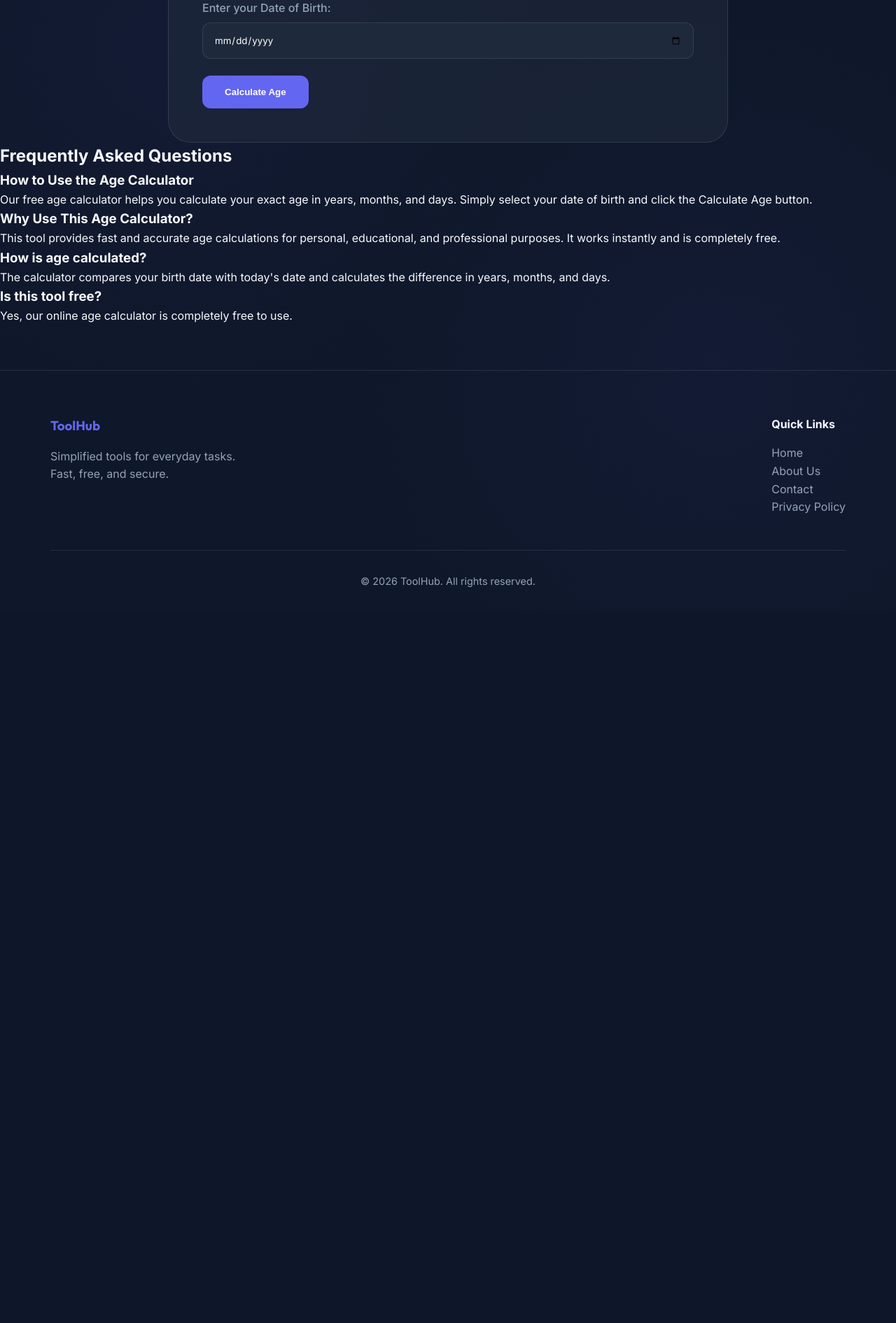
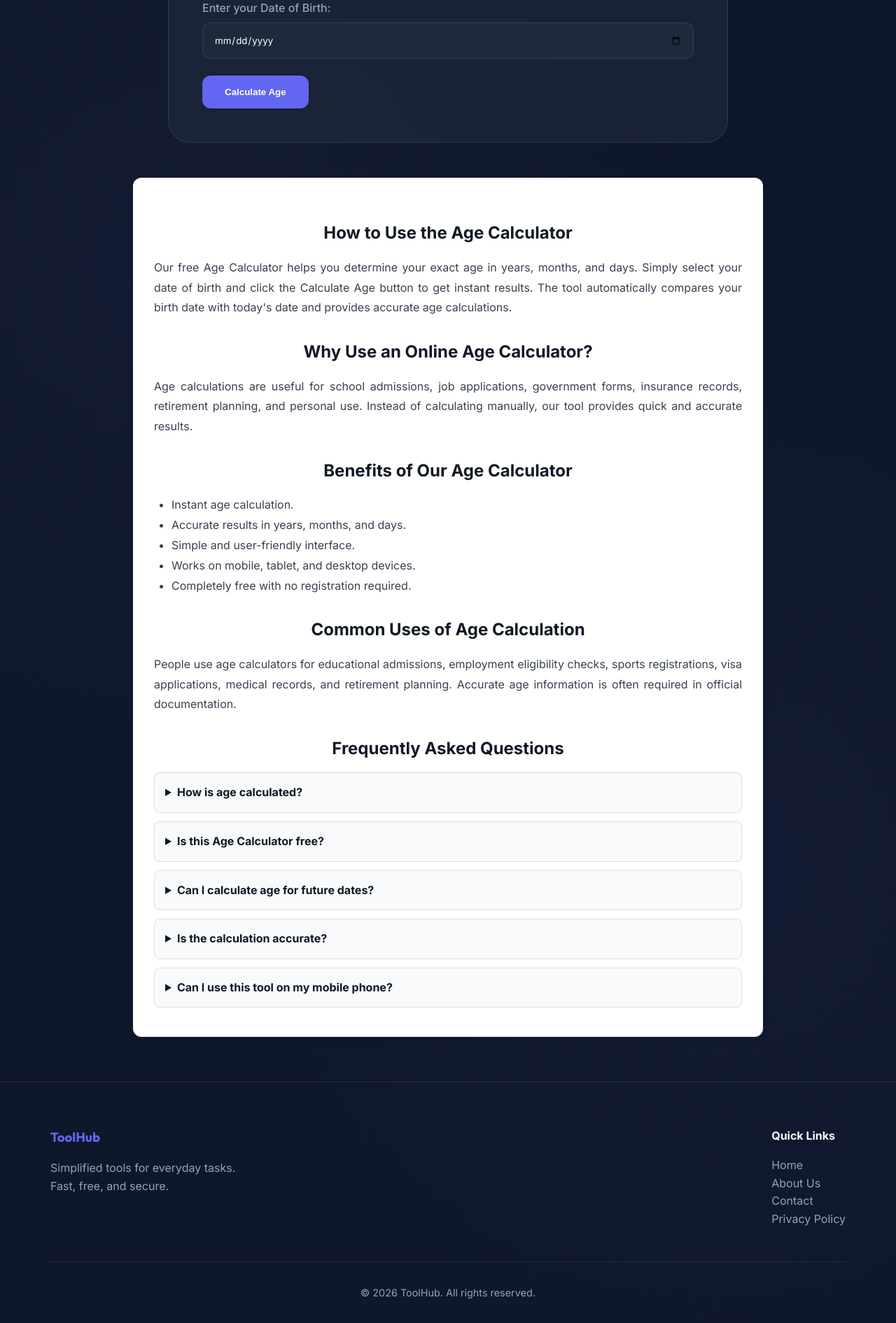
Before and after one commit to tashfeenafifa65-bit/utility-tools-hub, a Flask app: page /tool/age-calculator in a window 1280 px wide. Shown: the part 275-2166 px from the top of the page at 70% size. Before the commit the page ends 1115 px from the top, so only its background shows below. Run offline with Flask 3, Linux system fonts and the light colour scheme.

Commit message:
Improve Age Calculator SEO content

```diff
--- a/templates/tools/age-calculator.html
+++ b/templates/tools/age-calculator.html
@@ -23,31 +23,81 @@
         </div>
     </div>
 </div>
-<h2>Frequently Asked Questions</h2>
-<h3>How to Use the Age Calculator</h3>
+<div class="seo-content">
+
+    <h2>How to Use the Age Calculator</h2>
     <p>
-Our free age calculator helps you calculate your exact age in years, months, and days.
-Simply select your date of birth and click the Calculate Age button.
+        Our free Age Calculator helps you determine your exact age in years,
+        months, and days. Simply select your date of birth and click the
+        Calculate Age button to get instant results. The tool automatically
+        compares your birth date with today's date and provides accurate age calculations.
     </p>
 
-<h3>Why Use This Age Calculator?</h3>
+    <h2>Why Use an Online Age Calculator?</h2>
     <p>
-This tool provides fast and accurate age calculations for personal, educational,
-and professional purposes. It works instantly and is completely free.
+        Age calculations are useful for school admissions, job applications,
+        government forms, insurance records, retirement planning, and personal use.
+        Instead of calculating manually, our tool provides quick and accurate results.
     </p>
 
+    <h2>Benefits of Our Age Calculator</h2>
+    <ul>
+        <li>Instant age calculation.</li>
+        <li>Accurate results in years, months, and days.</li>
+        <li>Simple and user-friendly interface.</li>
+        <li>Works on mobile, tablet, and desktop devices.</li>
+        <li>Completely free with no registration required.</li>
+    </ul>
 
-
-<h3>How is age calculated?</h3>
+    <h2>Common Uses of Age Calculation</h2>
     <p>
-The calculator compares your birth date with today's date and calculates the
-difference in years, months, and days.
+        People use age calculators for educational admissions, employment
+        eligibility checks, sports registrations, visa applications,
+        medical records, and retirement planning. Accurate age information
+        is often required in official documentation.
     </p>
 
-<h3>Is this tool free?</h3>
+    <h2>Frequently Asked Questions</h2>
+
+    <details>
+        <summary>How is age calculated?</summary>
         <p>
-Yes, our online age calculator is completely free to use.
+            The calculator compares your birth date with the current date
+            and determines the difference in years, months, and days.
         </p>
+    </details>
+
+    <details>
+        <summary>Is this Age Calculator free?</summary>
+        <p>
+            Yes, our online Age Calculator is completely free to use.
+        </p>
+    </details>
+
+    <details>
+        <summary>Can I calculate age for future dates?</summary>
+        <p>
+            The tool is designed primarily for calculating current age based
+            on your date of birth, but it can be expanded to support future-date calculations.
+        </p>
+    </details>
+
+    <details>
+        <summary>Is the calculation accurate?</summary>
+        <p>
+            Yes, the calculator uses standard date calculations to provide accurate results.
+        </p>
+    </details>
+
+    <details>
+        <summary>Can I use this tool on my mobile phone?</summary>
+        <p>
+            Yes, the Age Calculator is fully responsive and works on smartphones,
+            tablets, laptops, and desktop computers.
+        </p>
+    </details>
+
+</div>
 {% endblock %}
 
 {% block scripts %}
```
Lines whose indentation alone changed are shown as unchanged.
